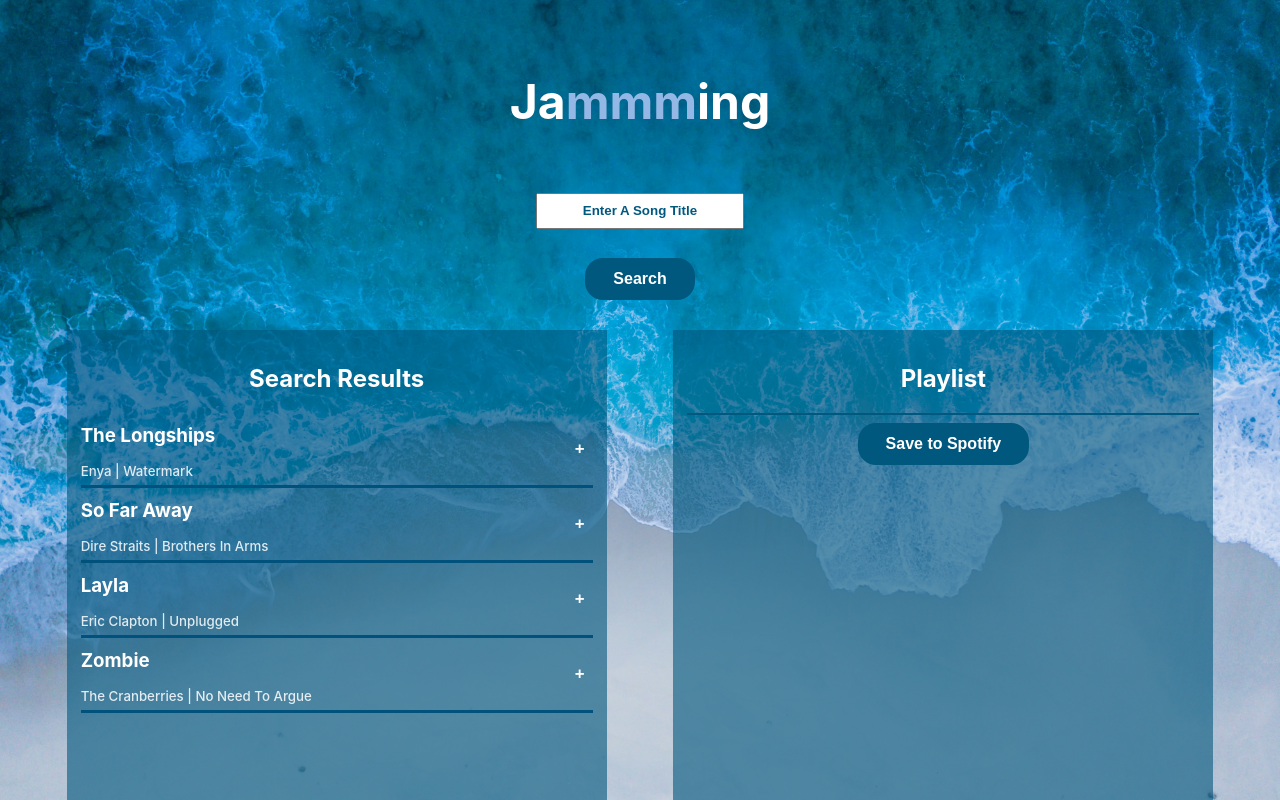
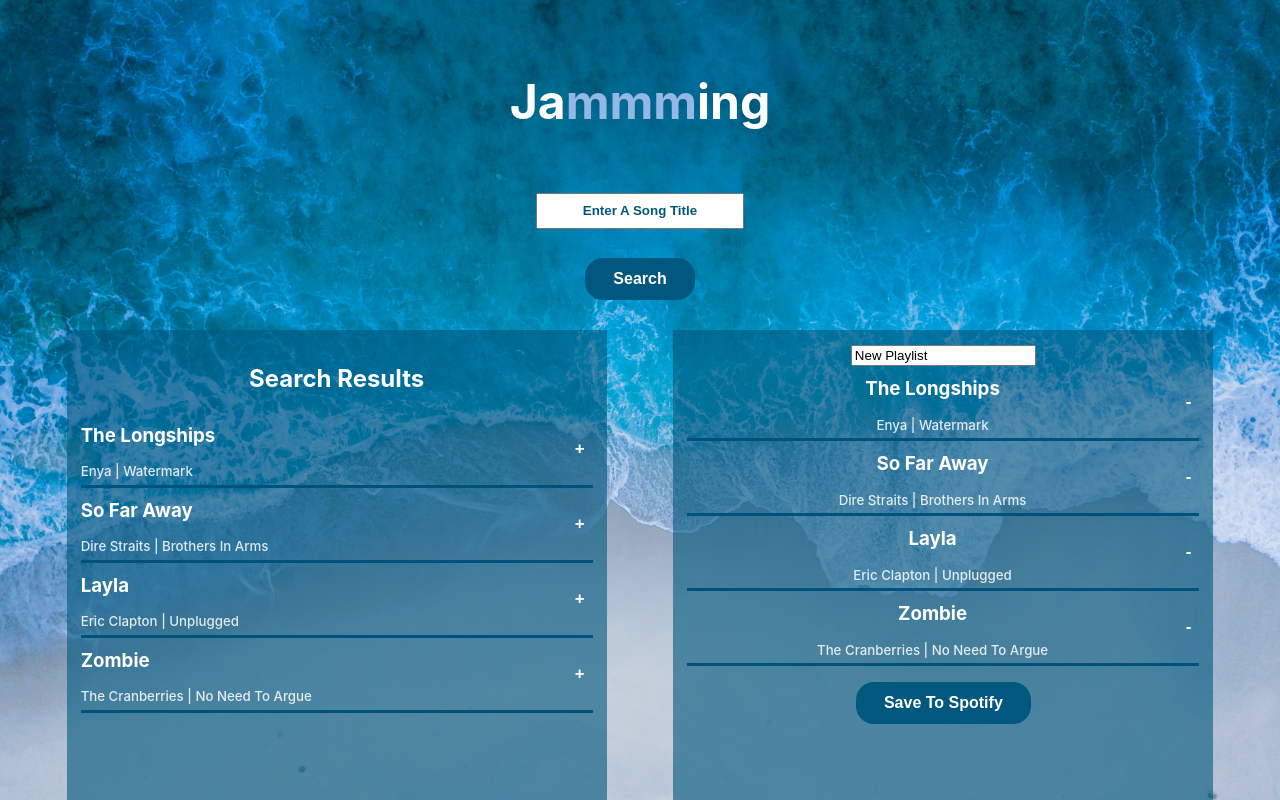
Before and after one commit to rae72sch/jamming, a React (Create React App) app: page / in a window 1280 px wide. Shown: the top 800 px of the page. Built offline with nearby package versions, Linux system fonts and the light colour scheme.

Commit message:
Functionality to remove track listings added

```diff
--- a/src/Playlist/Playlist.js
+++ b/src/Playlist/Playlist.js
@@ -1,16 +1,25 @@
-import React from 'react';
+import React, { useCallback } from 'react';
 import styles from './Playlist.module.css';
 import Tracklist from '../Tracklist/Tracklist';
 
-export default function Playlist() {
+export default function Playlist(props) {
+    const handleNameChange = useCallback(
+        (event) => {
+          props.onNameChange(event.target.value);
+        },
+        [props.onNameChange]
+    );
+
     return (
         <div className={ styles.playlist }>
-            <h2>Playlist</h2>
-            <hr />
-
-            <form>
-                <input name="submit" type="submit"  value="Save to Spotify" className={ styles.button } />
-            </form>
+            <input onChange={handleNameChange} defaultValue={"New Playlist"} />
+            <br />
+            <Tracklist tracks={props.playlistTracks} isRemoval={true} onRemove={props.onRemove} />
+            <p>
+                <button className={ styles.button } onClick={props.onSave}>
+                    Save To Spotify
+                </button>
+            </p>
         </div>
-    )
+    );
 }
```
